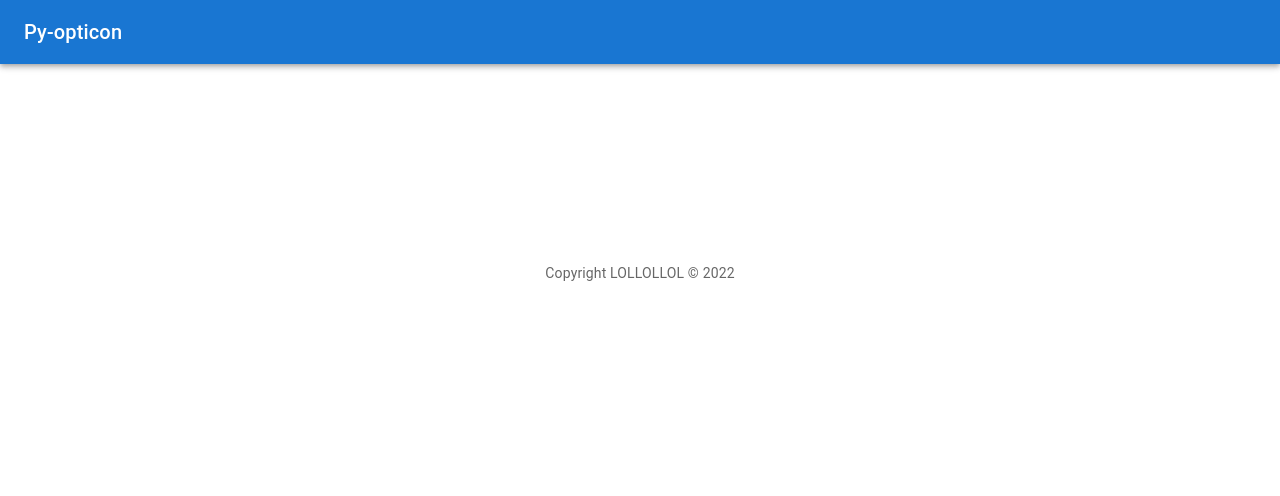
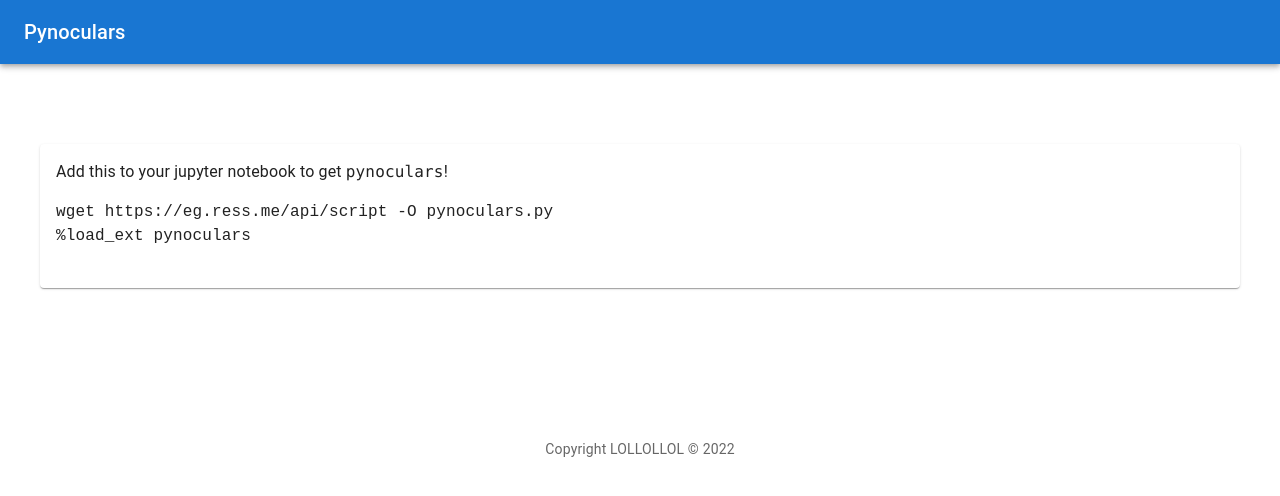
Before and after one commit to 4yn/hnr22, a React (Create React App) app in the folder client/: page / in a window 1280 px wide. Shown: the top 496 px of the page. Built offline with nearby package versions, Linux system fonts and the light colour scheme; no server answers.

Commit message:
update name and help component

```diff
--- a/client/src/components/ChatLayout.tsx
+++ b/client/src/components/ChatLayout.tsx
@@ -11,6 +11,7 @@ import axios from "axios";
 import { styled } from "@mui/material/styles";
 import CheckIcon from "@mui/icons-material/Check";
 import WarningIcon from "@mui/icons-material/Warning";
+import RefreshIcon from "@mui/icons-material/Refresh";
 
 import Focus, { CellData } from "./Focus";
 import { Typography } from "@mui/material";
@@ -62,7 +63,7 @@ export default function ChatLayout() {
               >
                 <ListItemAvatar>
                   <Avatar>
-                    {cellData.ok ? <CheckIcon /> : <WarningIcon />}
+                    {cellData.idx === 1 ? <RefreshIcon/> : cellData.ok ? <CheckIcon /> : <WarningIcon />}
                   </Avatar>
                 </ListItemAvatar>
                 <div>
--- a/client/src/components/Main.tsx
+++ b/client/src/components/Main.tsx
@@ -4,6 +4,8 @@ import Box from "@mui/material/Box";
 import Toolbar from "@mui/material/Toolbar";
 import Typography from "@mui/material/Typography";
 import Container from "@mui/material/Container";
+import Card from "@mui/material/Card";
+import CardContent from "@mui/material/CardContent"
 import Link from "@mui/material/Link";
 import { createTheme, ThemeProvider } from "@mui/material/styles";
 import Questions from "./Questions";
@@ -27,12 +29,25 @@ export default function Main() {
       <AppBar position="relative">
         <Toolbar>
           <Typography variant="h6" color="inherit" noWrap>
-            Py-opticon
+            Pynoculars
           </Typography>
         </Toolbar>
       </AppBar>
       <main>
         <Container sx={{ py: 8 }} maxWidth="xl">
+          <Box sx={{p: 2}}>
+            <Card>
+              <CardContent>
+                Add this to your jupyter notebook to get <code>pynoculars</code>!
+                <br/>
+                <pre>
+                  wget https://eg.ress.me/api/script -O pynoculars.py
+                  <br/>
+                  %load_ext pynoculars
+                </pre>
+              </CardContent>
+            </Card>
+          </Box>
           {/* <Questions /> */}
           <ChatLayout />
         </Container>
```
